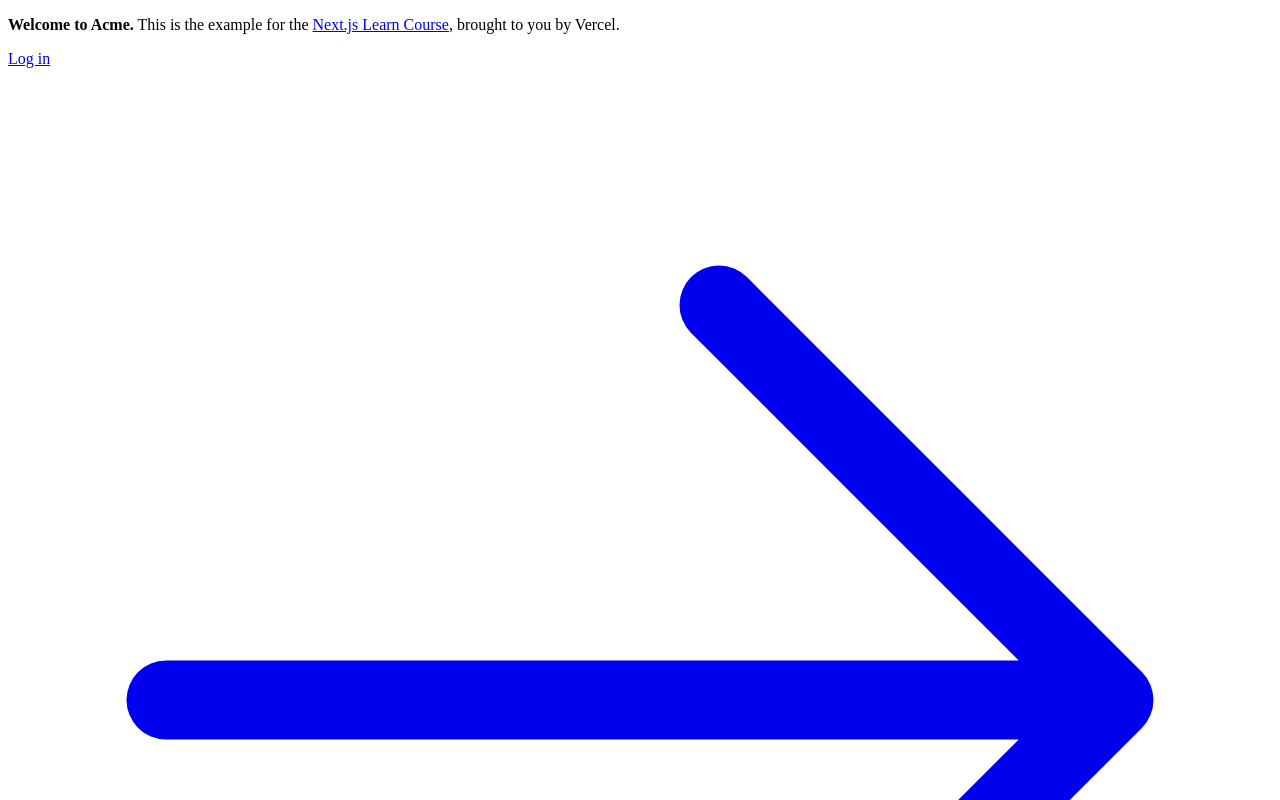
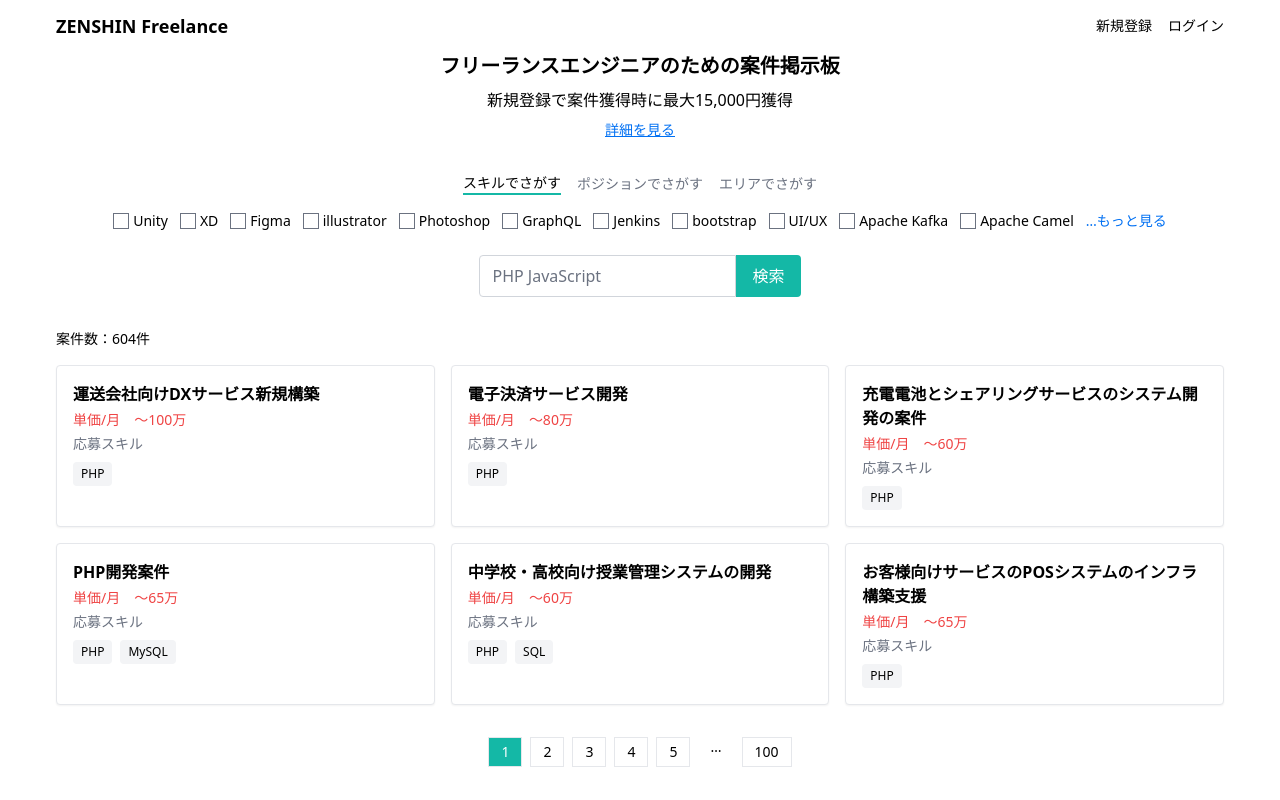
Before and after one commit to ZENSHIN-Inc/job-board, a Next.js app: page / in a window 1280 px wide. Shown: the top 800 px of the page. Built offline with nearby package versions, Linux system fonts and the light colour scheme.

Commit message:
初回コミット

```diff
--- a/app/layout.tsx
+++ b/app/layout.tsx
@@ -1,3 +1,5 @@
+import '@/app/ui/global.css';
+
 export default function RootLayout({
   children,
 }: {
--- a/app/page.tsx
+++ b/app/page.tsx
@@ -1,33 +1,130 @@
-import AcmeLogo from '@/app/ui/acme-logo';
-import { ArrowRightIcon } from '@heroicons/react/24/outline';
-import Link from 'next/link';
+'use client';
 
-export default function Page() {
+import { useState } from 'react';
+
+const Page = () => {
+  const [search, setSearch] = useState('');
+  const [showDetail, setShowDetail] = useState(false);
+  const [category, setCategory] = useState<"skill" | "position" | "area">("skill");
+
+  const options = {
+    skill: ['Unity', 'XD', 'Figma', 'illustrator', 'Photoshop', 'GraphQL', 'Jenkins', 'bootstrap', 'UI/UX', 'Apache Kafka', 'Apache Camel'],
+    position: ['PM', 'SE', 'フロントエンド', 'バックエンド', 'インフラ', 'QA', 'デザイナー', 'ディレクター'],
+    area: ['東京', '大阪', '名古屋', '福岡', '札幌', 'リモート', '地方'],
+  };
+
   return (
-    <main className="flex min-h-screen flex-col p-6">
-      <div className="flex h-20 shrink-0 items-end rounded-lg bg-blue-500 p-4 md:h-52">
-        {/* <AcmeLogo /> */}
+    <main className="max-w-[1200px] mx-auto px-4">
+      <header className="flex justify-between items-center py-3">
+        <div className="text-lg font-semibold">ZENSHIN Freelance</div>
+        <div className="space-x-4 text-sm">
+          <a href="#" className="hover:underline">新規登録</a>
+          <a href="#" className="hover:underline">ログイン</a>
+        </div>
+      </header>
+
+      <section className="text-center mb-8">
+        <h1 className="text-xl font-semibold mb-2">フリーランスエンジニアのための案件掲示板</h1>
+        <p>新規登録で案件獲得時に最大15,000円獲得</p>
+        <button
+          onClick={() => setShowDetail(!showDetail)}
+          className="text-blue-500 underline text-sm mt-2"
+        >
+          {showDetail ? "閉じる" : "詳細を見る"}
+        </button>
+
+        {showDetail && (
+          <div className="mt-4 text-sm text-gray-700">
+            <p>・登録は無料、5分で完了</p>
+            <p>・非公開の高単価案件に応募可能</p>
+            <p>・マッチすれば即日稼働もOK</p>
+          </div>
+        )}
+      </section>
+
+    <section className="text-center mb-8">
+      {/* カテゴリ切り替えボタン */}
+      <div className="flex justify-center gap-4 mb-4 text-sm">
+        <button
+          onClick={() => setCategory("skill")}
+          className={category === "skill" ? "border-b-2 border-teal-500" : "text-gray-500"}
+        >
+          スキルでさがす
+        </button>
+        <button
+          onClick={() => setCategory("position")}
+          className={category === "position" ? "border-b-2 border-teal-500" : "text-gray-500"}
+        >
+          ポジションでさがす
+        </button>
+        <button
+          onClick={() => setCategory("area")}
+          className={category === "area" ? "border-b-2 border-teal-500" : "text-gray-500"}
+        >
+          エリアでさがす
+        </button>
       </div>
-      <div className="mt-4 flex grow flex-col gap-4 md:flex-row">
-        <div className="flex flex-col justify-center gap-6 rounded-lg bg-gray-50 px-6 py-10 md:w-2/5 md:px-20">
-          <p className={`text-xl text-gray-800 md:text-3xl md:leading-normal`}>
-            <strong>Welcome to Acme.</strong> This is the example for the{' '}
-            <a href="https://nextjs.org/learn/" className="text-blue-500">
-              Next.js Learn Course
-            </a>
-            , brought to you by Vercel.
-          </p>
-          <Link
-            href="/login"
-            className="flex items-center gap-5 self-start rounded-lg bg-blue-500 px-6 py-3 text-sm font-medium text-white transition-colors hover:bg-blue-400 md:text-base"
-          >
-            <span>Log in</span> <ArrowRightIcon className="w-5 md:w-6" />
-          </Link>
-        </div>
-        <div className="flex items-center justify-center p-6 md:w-3/5 md:px-28 md:py-12">
-          {/* Add Hero Images Here */}
-        </div>
+
+      {/* 選択肢のリスト */}
+      <div className="flex flex-wrap gap-3 justify-center mb-6 text-sm">
+        {options[category].map((item) => (
+          <label key={item} className="flex items-center space-x-1">
+            <input type="checkbox" />
+            <span>{item}</span>
+          </label>
+        ))}
+        <a href="#" className="text-blue-500">…もっと見る</a>
+      </div>
+
+      {/* 検索フォーム */}
+      <div className="flex justify-center mb-8">
+        <input
+          type="text"
+          placeholder="PHP JavaScript"
+          value={search}
+          onChange={(e) => setSearch(e.target.value)}
+          className="border border-gray-300 px-3 py-2 rounded-l"
+        />
+        <button className="bg-teal-500 text-white px-4 rounded-r">検索</button>
+      </div>
+    </section>
+
+
+      <div className="text-sm mb-4">案件数：604件</div>
+
+      <div className="grid md:grid-cols-3 gap-4">
+        {[
+          { title: '運送会社向けDXサービス新規構築', reward: '〜100万', skill: ['PHP'] },
+          { title: '電子決済サービス開発', reward: '〜80万', skill: ['PHP'] },
+          { title: '充電電池とシェアリングサービスのシステム開発の案件', reward: '〜60万', skill: ['PHP'] },
+          { title: 'PHP開発案件', reward: '〜65万', skill: ['PHP', 'MySQL'] },
+          { title: '中学校・高校向け授業管理システムの開発', reward: '〜60万', skill: ['PHP', 'SQL'] },
+          { title: 'お客様向けサービスのPOSシステムのインフラ構築支援', reward: '〜65万', skill: ['PHP'] },
+        ].map((job, idx) => (
+          <div key={idx} className="border p-4 rounded shadow-sm bg-white">
+            <h3 className="font-semibold text-base mb-1">{job.title}</h3>
+            <p className="text-red-500 text-sm mb-1">単価/月　{job.reward}</p>
+            <p className="text-sm text-gray-500 mb-2">応募スキル</p>
+            <div className="flex gap-2 flex-wrap">
+              {job.skill.map((s) => (
+                <span key={s} className="bg-gray-100 px-2 py-1 text-xs rounded">{s}</span>
+              ))}
+            </div>
+          </div>
+        ))}
+      </div>
+
+      <div className="mt-8 flex justify-center space-x-2 text-sm">
+        {[1, 2, 3, 4, 5].map((n) => (
+          <button key={n} className={`px-3 py-1 border ${n === 1 ? 'bg-teal-500 text-white' : ''}`}>
+            {n}
+          </button>
+        ))}
+        <span className="px-3">…</span>
+        <button className="px-3 py-1 border">100</button>
       </div>
     </main>
   );
-}
+};
+
+export default Page;
```
